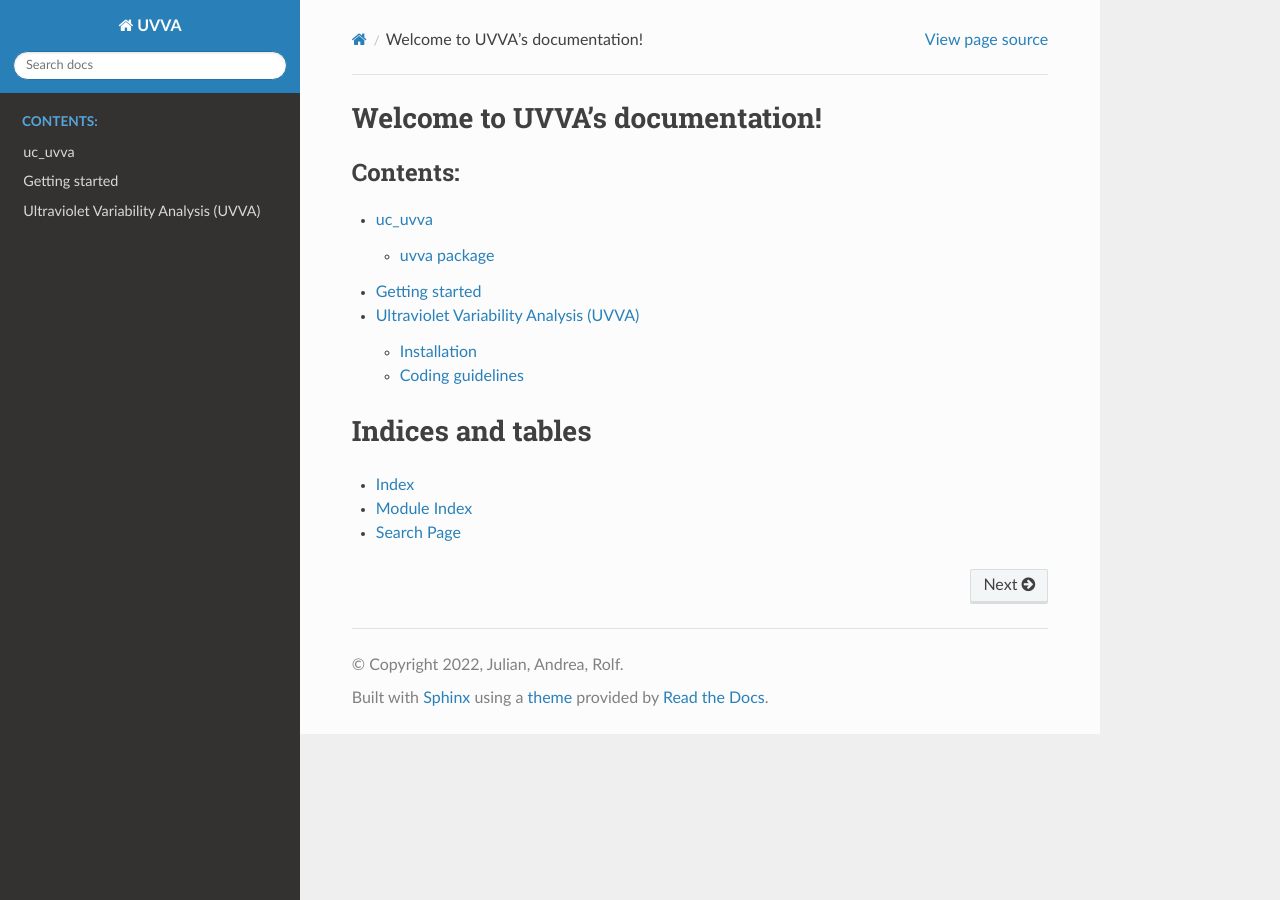
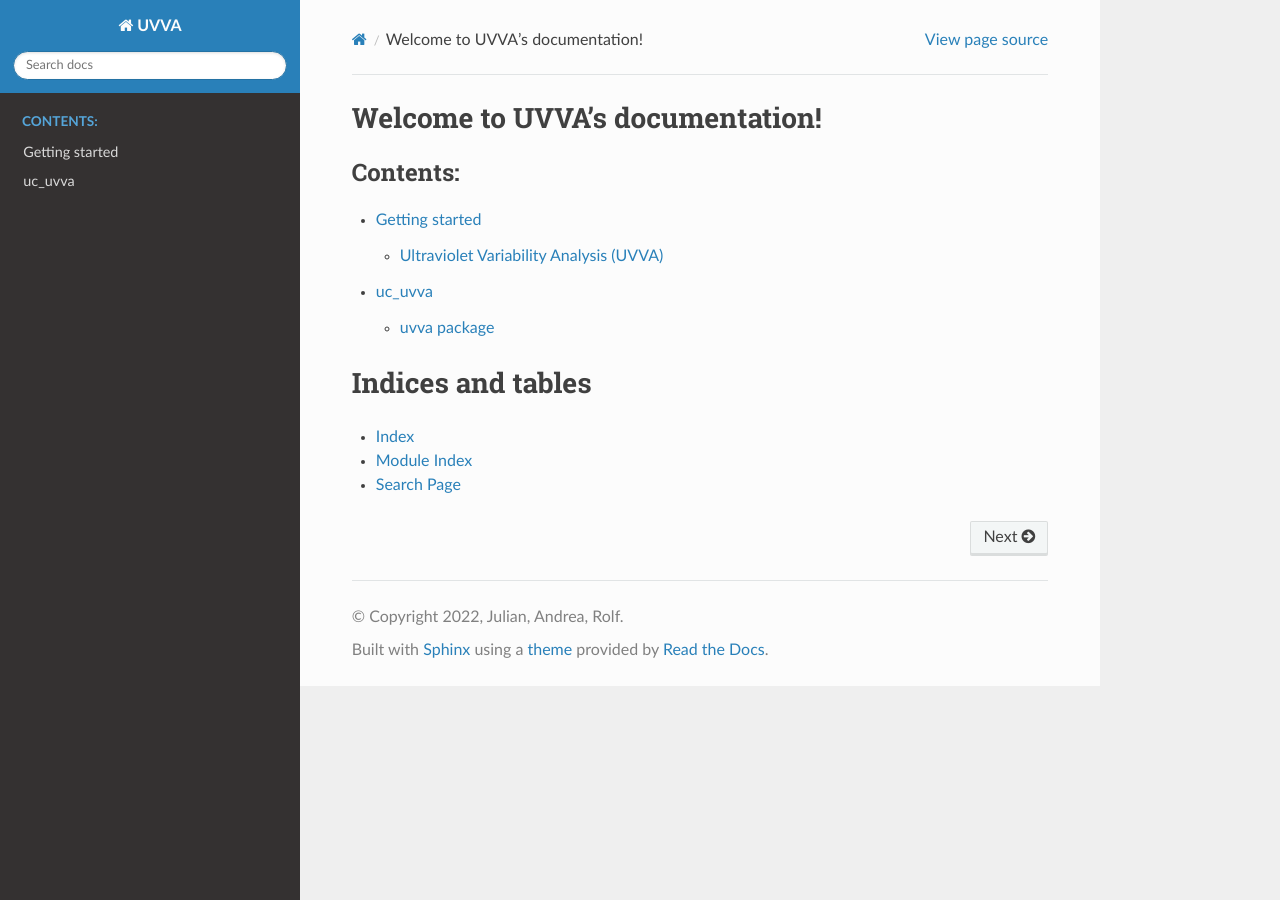
Before and after one commit to rbuehler/vasca, a Sphinx documentation site: the page built from docs/index.rst, in a window 1280 px wide. Built offline with Sphinx 7.4.7 and the Read the Docs theme 2.0.0, drawn with Linux system fonts in a browser that asks for light colours.

```diff
--- a/README.rst
+++ b/README.rst
@@ -23,8 +23,7 @@ Installation
 
 4. Setup the resource manager by including your cloud path location in the the ``.env_template`` file and rename it to ``.env``.
 
-Environment setup with pyenv
-~~~~~~~~~~~~~~~~~~~~~~~~~~~~
+**Environment setup with pyenv**
 
 Setup a virtual environment
 (`pyenv <https://github.com/pyenv/pyenv>`__ and
@@ -56,8 +55,7 @@ Install the necessary Python modules:
    pip install -r requirements.txt
    pip install -e .
 
-Environment setup with Anaconda
-~~~~~~~~~~~~~~~~~~~~~~~~~~~~~~~
+**Environment setup with Anaconda**
 
 You can setup the environment with
 `Anaconda <https://www.anaconda.com/products/individual>`__ with the
--- a/docs/index.rst
+++ b/docs/index.rst
@@ -10,8 +10,9 @@ Welcome to UVVA's documentation!
    :maxdepth: 2
    :caption: Contents:
 
+   readme_link
    modules
-   readme_link
+
 
 
 Indices and tables
--- a/docs/readme_link.rst
+++ b/docs/readme_link.rst
@@ -1,3 +1,3 @@
 Getting started
-===============
+~~~~~~~~~~~~~~~
 .. include:: ../README.rst
```
Also changed, not shown: 11 other files.
